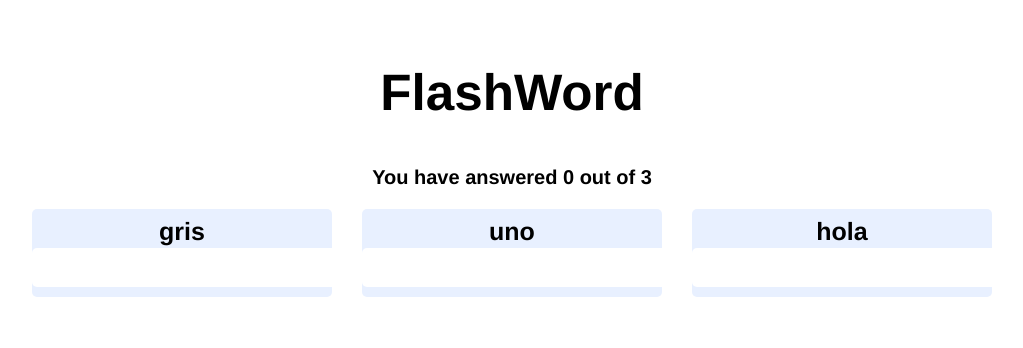
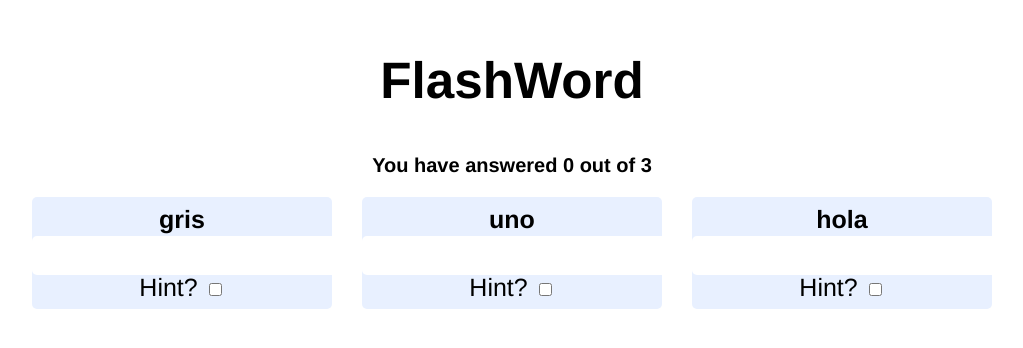
Before and after one commit to FarmData2/Vue3-WebDev-Kit, a Vue app in the folder web-projects/flashword-vite/: page / in a window 1280 px wide. Shown: the part 266-614 px from the top of the page, without its empty margins (128-1151 px from the left). Built offline with nearby package versions, Linux system fonts and the light colour scheme.

Commit message:
adds hint checkbox

```diff
--- a/web-projects/flashword-vite/src/App.vue
+++ b/web-projects/flashword-vite/src/App.vue
@@ -7,6 +7,7 @@ export default {
           word_a: 'hola',
           word_b: 'hello',
           hint: 'greeting',
+          showHint: false,
           answer: '',
           correct: false,
         },
@@ -14,6 +15,7 @@ export default {
           word_a: 'uno',
           word_b: 'one',
           hint: 'number',
+          showHint: false,
           answer: '',
           correct: false,
         },
@@ -21,6 +23,7 @@ export default {
           word_a: 'gris',
           word_b: 'grey',
           hint: 'color',
+          showHint: false,
           answer: '',
           correct: false,
         },
@@ -79,6 +82,12 @@ export default {
           v-on:keyup.enter="checkAnswer(word)"
         />
         <p v-else class="correctAnswer">{{ word.answer }}</p>
+
+        <div>
+          <label for="showHint">Hint? </label>
+          <input type="checkbox" id="showHint" v-model="word.showHint" />
+          <span v-show="word.showHint"> {{ word.hint }}</span>
+        </div>
       </div>
     </div>
   </div>
```
